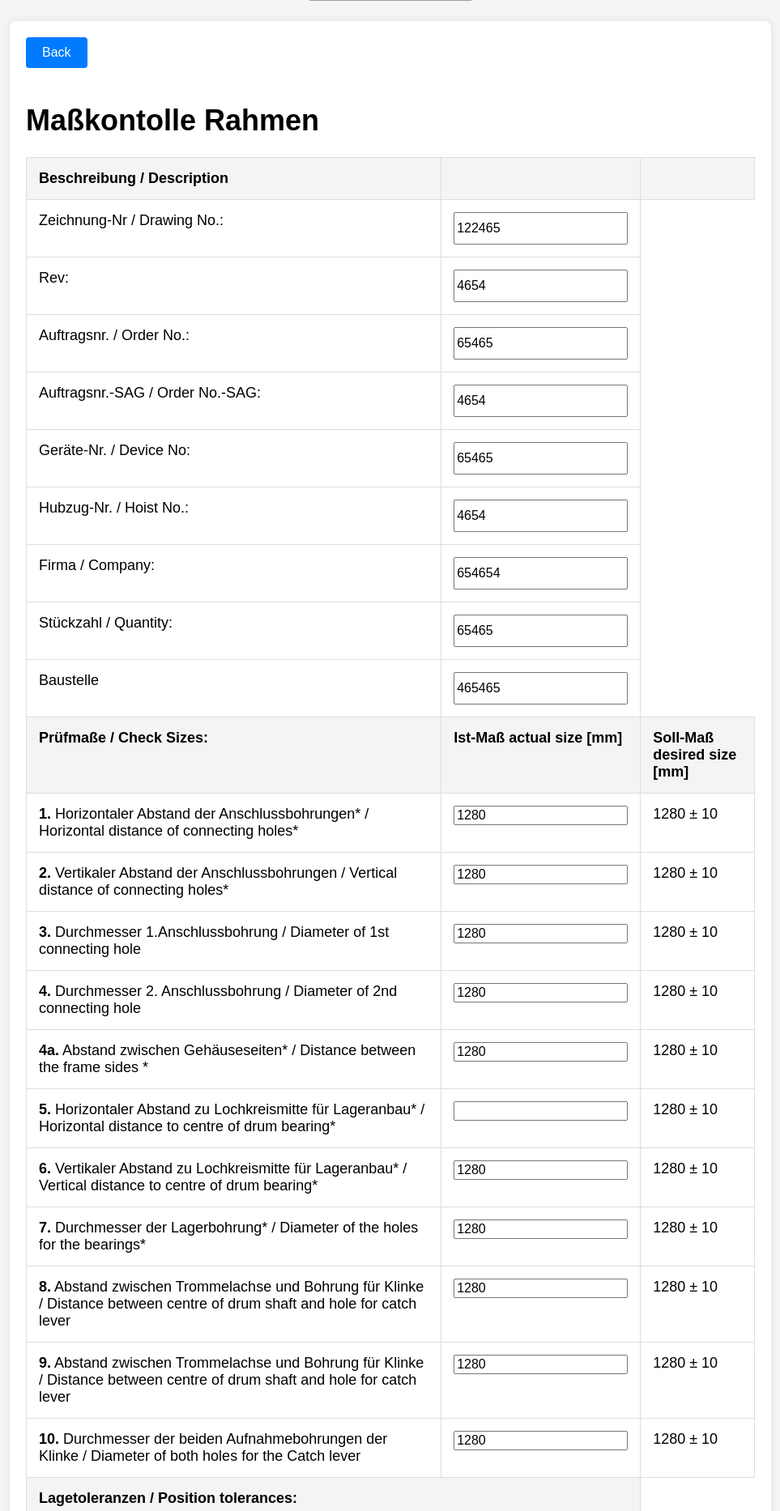
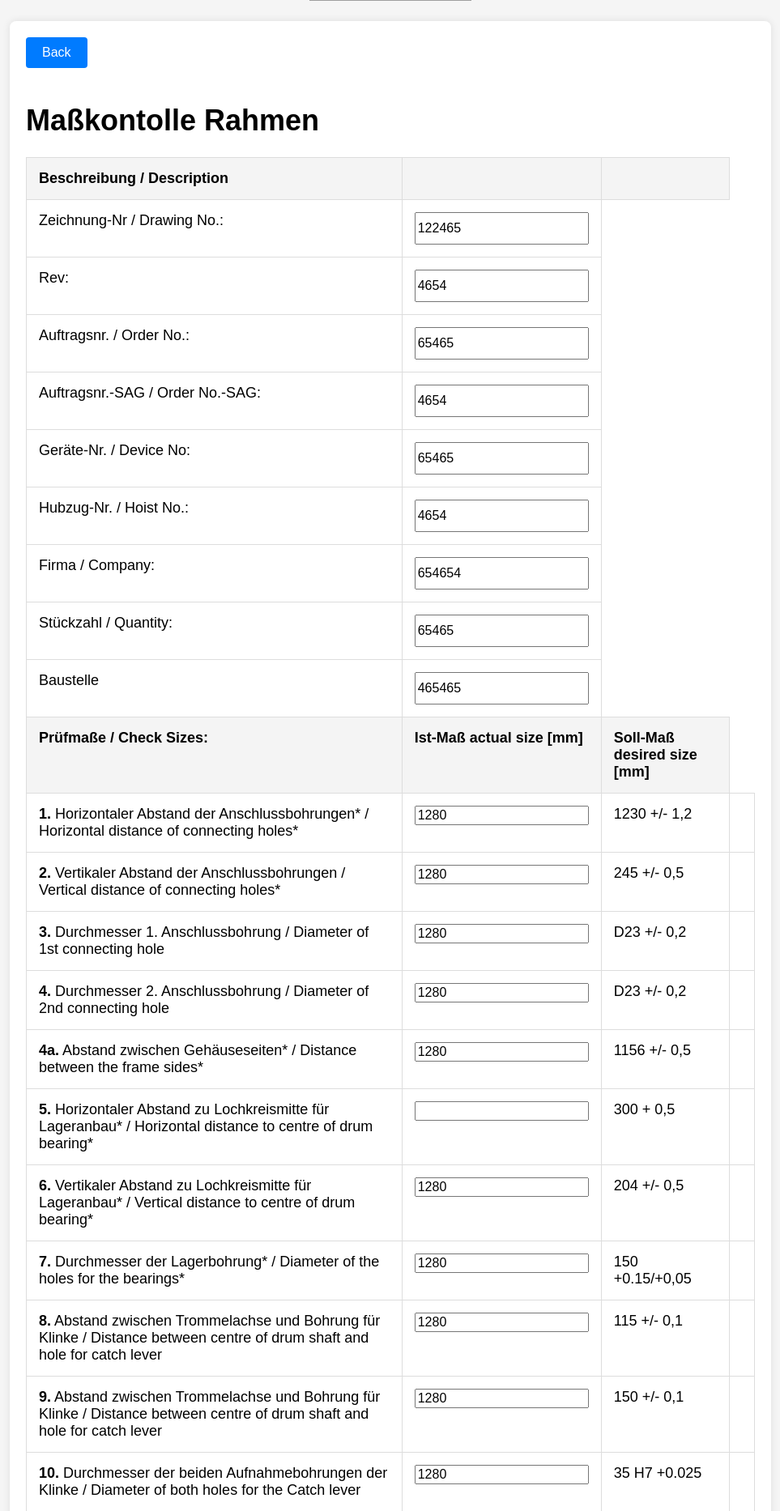
Before and after one commit to mammadli98/constructionSite, a Django app: page /protocolHubzugLiftingHost/5/ in a window 1280 px wide. Shown: the part 169-2035 px from the top of the page at 81% size, without its empty margins (158-1121 px from the left). Run offline with Django 4.2, Linux system fonts and the light colour scheme; data comes from the database, SQL or seed files in the repository; both versions use the stored data as it was after the commit; grey boxes are pictures that could not be loaded.

Commit message:
Updated protocol status

```diff
--- a/myapp/helper/modelsHelper.py
+++ b/myapp/helper/modelsHelper.py
@@ -4,6 +4,7 @@ class ProtocolHubzugLiftingHost(models.Model):
     isSaved = models.BooleanField(default=False)
     isClosed = models.BooleanField(default=False)
     isExported = models.BooleanField(default=False)
+    isCorrecturNeeded = models.BooleanField(default=False)
 
     protocolName  = "Maßkontolle Rahmen"
     drawing = models.TextField(verbose_name="Zeichnung-Nr / Drawing No.", null=True, blank=True)
--- a/myapp/views.py
+++ b/myapp/views.py
@@ -123,7 +123,10 @@ def userView(request):
     else:
         userPasswordForm = PasswordChangeForm(request.user)
 
+    username = request.session.get('username', '')
+
     context = {
+        'username': username,
         'baustellen_list': newBaustelle.objects.all(),
         'fahrzeug_list': newFahrzeug.objects.all(),
         'userPassword_form': userPasswordForm,
@@ -178,6 +181,7 @@ def protocolHubzugLiftingHostView(request, protocol_id):
 
 @require_http_methods(["POST"])
 def protocolHubzugLiftingHostUpdate(request, protocol_id):
+    currentUser = request.user
     protokol = get_object_or_404(ProtocolHubzugLiftingHost, pk=protocol_id)
     fahrzeug_id = request.GET.get('fahrzeugId', '')
     protokol.last_changer = request.user.username
@@ -209,17 +213,32 @@ def protocolHubzugLiftingHostUpdate(request, protocol_id):
     protokol.department = request.POST.get('department', '')
     protokol.baustelle = request.POST.get('baustelle', '')
 
+    if request.POST.get('korrektur', '') == 'True':
+        protokol.isCorrecturNeeded = True
+    else:
+        protokol.isCorrecturNeeded = False
+
     protokol.isSaved = True
     protokol.save()
-    return render(request, 'protocolHubzugLiftingHost.html', {'protokol': protokol, 'fahrzeug_id': fahrzeug_id})
+    return render(request, 'protocolHubzugLiftingHost.html', {'protokol': protokol, 'fahrzeug_id': fahrzeug_id, 'current_user': currentUser})
 
 @require_http_methods(["POST"])
 def protocolHubzugLiftingHostClose(request, protocol_id):
+    currentUser = request.user
     protokol = get_object_or_404(ProtocolHubzugLiftingHost, pk=protocol_id)
     fahrzeug_id = request.GET.get('fahrzeugId', '')
     protokol.isClosed = True
     protokol.save()
-    return render(request, 'protocolHubzugLiftingHost.html', {'protokol': protokol, 'fahrzeug_id': fahrzeug_id})
+
+    fahrzeug_id = request.GET.get('fahrzeugId', None)
+    fahrzeug = newFahrzeug.objects.get(id=fahrzeug_id)
+    context = {
+        'username': currentUser.username,
+        'fahrzeug_id': fahrzeug_id,
+        'hubzug': fahrzeug.hubzug
+    }
+    return render(request, 'hubzug.html', context)
+
 
 @require_http_methods(["POST"])
 def exportProtokolHubzugLiftingHost(request, protocol_id):
--- a/templates/hubzug.html
+++ b/templates/hubzug.html
@@ -36,6 +36,8 @@
           <div class="circle green"></div>
           {% elif hubzug.protocol1.isClosed %}
           <div class="circle yellow"></div>
+          {% elif hubzug.protocol1.isCorrecturNeeded %}
+          <div class="circle red"></div>
           {% elif hubzug.protocol1.isSaved %}
           <div class="circle blue"></div>
           {% else %}
--- a/templates/protocolHubzugLiftingHost.html
+++ b/templates/protocolHubzugLiftingHost.html
@@ -73,100 +73,123 @@
                     <td><b>1.</b> Horizontaler Abstand der Anschlussbohrungen* / Horizontal distance of connecting holes*</td>
                     <td>
                         <input type="number" id="check_size_1" name="check_size_1"
-                               data-min="1270" data-max="1290" class="textarea-control"
-                               value="{{ protokol.check_size_1|default_if_none:'' }}">
+                               data-min="1228.8" data-max="1231.2" class="textarea-control"
+                               step="0.1"
+                               value="{{ protokol.check_size_1|default_if_none:'' }}"
+                               oninput="validateInput(this, 'status_1')">
                     </td>
-                    <td> 1280 ± 10</td>
+                    <td> 1230 +/- 1,2</td>
+                    <td id="status_1"></td>
                 </tr>
                 <tr>
                     <td><b>2.</b> Vertikaler Abstand der Anschlussbohrungen / Vertical distance of connecting holes*</td>
                     <td>
                         <input type="number" id="check_size_2" name="check_size_2"
-                               data-min="1270" data-max="1290" class="textarea-control"
-                               value="{{ protokol.check_size_2|default_if_none:'' }}">
+                                data-min="244.5" data-max="245.5" class="textarea-control"
+                                step="0.1"
+                               value="{{ protokol.check_size_2|default_if_none:'' }}" oninput="validateInput(this, 'status_2')">
                     </td>
-                    <td> 1280 ± 10</td>
+                    <td> 245 +/- 0,5</td>
+                    <td id="status_2"></td>
                 </tr>
                 <tr>
-                    <td><b>3.</b> Durchmesser 1.Anschlussbohrung / Diameter of 1st connecting hole</td>
+                    <td><b>3.</b> Durchmesser 1. Anschlussbohrung / Diameter of 1st connecting hole</td>
                     <td>
                         <input type="number" id="check_size_3" name="check_size_3"
-                               data-min="1270" data-max="1290" class="textarea-control"
-                               value="{{ protokol.check_size_3|default_if_none:'' }}">
+                                data-min="22.8" data-max="23.2" class="textarea-control"
+                                step="0.1"
+                               value="{{ protokol.check_size_3|default_if_none:'' }}" oninput="validateInput(this, 'status_3')">
                     </td>
-                    <td> 1280 ± 10</td>
+                    <td> D23 +/- 0,2</td>
+                    <td id="status_3"></td>
                 </tr>
                 <tr>
                     <td><b>4.</b> Durchmesser 2. Anschlussbohrung / Diameter of 2nd connecting hole</td>
                     <td>
                         <input type="number" id="check_size_4" name="check_size_4"
-                               data-min="1270" data-max="1290" class="textarea-control"
-                               value="{{ protokol.check_size_4|default_if_none:'' }}">
+                                data-min="22.8" data-max="23.2" class="textarea-control"
+                                step="0.1"
+                               value="{{ protokol.check_size_4|default_if_none:'' }}" oninput="validateInput(this, 'status_4')">
                     </td>
-                    <td> 1280 ± 10</td>
+                    <td> D23 +/- 0,2</td>
+                    <td id="status_4"></td>
                 </tr>
                 <tr>
-                    <td><b>4a.</b> Abstand zwischen Gehäuseseiten* / Distance between the frame sides *</td>
+                    <td><b>4a.</b> Abstand zwischen Gehäuseseiten* / Distance between the frame sides*</td>
                     <td>
                         <input type="number" id="check_size_4a" name="check_size_4a"
-                               data-min="1270" data-max="1290" class="textarea-control"
-                               value="{{ protokol.check_size_4a|default_if_none:'' }}">
+                                data-min="1155.5" data-max="1156.5" class="textarea-control"
+                                step="0.1"
+                               value="{{ protokol.check_size_4a|default_if_none:'' }}" oninput="validateInput(this, 'status_4a')">
                     </td>
-                    <td> 1280 ± 10</td>
+                    <td> 1156 +/- 0,5</td>
+                    <td id="status_4a"></td>
                 </tr>
                 <tr>
                     <td><b>5.</b> Horizontaler Abstand zu Lochkreismitte für Lageranbau* / Horizontal distance to centre of drum bearing*</td>
                     <td>
                         <input type="number" id="check_size_5" name="check_size_5"
-                               data-min="1270" data-max="1290" class="textarea-control"
-                               value="{{ protokol.check_size_5|default_if_none:'' }}">
+                                data-min="300" data-max="300.5" class="textarea-control"
+                                step="0.1"
+                               value="{{ protokol.check_size_5|default_if_none:'' }}" oninput="validateInput(this, 'status_5')">
                     </td>
-                    <td> 1280 ± 10</td>
+                    <td> 300 + 0,5</td>
+                    <td id="status_5"></td>
                 </tr>
                 <tr>
                     <td><b>6.</b> Vertikaler Abstand zu Lochkreismitte für Lageranbau* / Vertical distance to centre of drum bearing*</td>
                     <td>
                         <input type="number" id="check_size_6" name="check_size_6"
-                               data-min="1270" data-max="1290" class="textarea-control"
-                               value="{{ protokol.check_size_6|default_if_none:'' }}">
+                                data-min="203.5" data-max="204.5" class="textarea-control"
+                                step="0.1"
+                               value="{{ protokol.check_size_6|default_if_none:'' }}" oninput="validateInput(this, 'status_6')">
                     </td>
-                    <td> 1280 ± 10</td>
+                    <td> 204 +/- 0,5</td>
+                    <td id="status_6"></td>
                 </tr>
                 <tr>
                     <td><b>7.</b> Durchmesser der Lagerbohrung* / Diameter of the holes for the bearings*</td>
                     <td>
                         <input type="number" id="check_size_7" name="check_size_7"
-                               data-min="1270" data-max="1290" class="textarea-control"
-                               value="{{ protokol.check_size_7|default_if_none:'' }}">
+                                 data-min="1270" data-max="1290" class="textarea-control"
+                                 step="0.1"
+                               value="{{ protokol.check_size_7|default_if_none:'' }}" oninput="validateInput(this, 'status_7')">
                     </td>
-                    <td> 1280 ± 10</td>
+                    <td> 150 +0.15/+0,05</td>
+                    <td id="status_7"></td>
                 </tr>
                 <tr>
                     <td><b>8.</b> Abstand zwischen Trommelachse und Bohrung für Klinke / Distance between centre of drum shaft and hole for catch lever</td>
                     <td>
                         <input type="number" id="check_size_8" name="check_size_8"
-                               data-min="1270" data-max="1290" class="textarea-control"
-                               value="{{ protokol.check_size_8|default_if_none:'' }}">
+                                data-min="114.9" data-max="115.1" class="textarea-control"
+                                step="0.1"
+                               value="{{ protokol.check_size_8|default_if_none:'' }}" oninput="validateInput(this, 'status_8')">
                     </td>
-                    <td> 1280 ± 10</td>
+                    <td> 115 +/- 0,1</td>
+                    <td id="status_8"></td>
                 </tr>
                 <tr>
                     <td><b>9.</b> Abstand zwischen Trommelachse und Bohrung für Klinke / Distance between centre of drum shaft and hole for catch lever</td>
                     <td>
                         <input type="number" id="check_size_9" name="check_size_9"
-                               data-min="1270" data-max="1290" class="textarea-control"
-                               value="{{ protokol.check_size_9|default_if_none:'' }}">
+                                data-min="149.9" data-max="150.1" class="textarea-control"
+                                step="0.1"
+                               value="{{ protokol.check_size_9|default_if_none:'' }}" oninput="validateInput(this, 'status_9')">
                     </td>
-                    <td> 1280 ± 10</td>
+                    <td> 150 +/- 0,1</td>
+                    <td id="status_9"></td>
                 </tr>
                 <tr>
                     <td><b>10.</b> Durchmesser der beiden Aufnahmebohrungen der Klinke / Diameter of both holes for the Catch lever</td>
                     <td>
                         <input type="number" id="check_size_10" name="check_size_10"
-                               data-min="1270" data-max="1290" class="textarea-control"
-                               value="{{ protokol.check_size_10|default_if_none:'' }}">
+                                data-min="35" data-max="35.025" class="textarea-control"
+                                step="0.1"
+                               value="{{ protokol.check_size_10|default_if_none:'' }}" oninput="validateInput(this, 'status_10')">
                     </td>
-                    <td> 1280 ± 10</td>
+                    <td> 35 H7 +0.025</td>
+                    <td id="status_10"></td>
                 </tr>
                 <tr>
                     <th colspan="2">Lagetoleranzen / Position tolerances:</th>
@@ -175,10 +198,15 @@
                     <td><b>11.</b> Rechtwinkligkeit Trommellagerachse zu beiden Flächen der Seitenscheiben Pos. 1+2 / Right angle drum axle to both sides of the hoist frame Pos. 1 and Pos. 2</td>
                     <td>
                         <input type="number" id="position_tolerance_11" name="position_tolerance_11"
-                               data-min="1270" data-max="1290" class="textarea-control"
-                               value="{{ protokol.position_tolerance_11|default_if_none:'' }}">
+                                data-min="1270" data-max="1290"  class="textarea-control"
+                                step="0.1"
+                               value="{{ protokol.position_tolerance_11|default_if_none:'' }}" oninput="validateInput(this, 'status_11')">
                     </td>
-                    <td> 1280 ± 10</td>
+                    <td> 0,3 mm zu B</td>
+                    <td id="status_11"></td>
+                </tr>
+                <tr>
+                    <td><input type="text" id="korrektur" name="korrektur" style="display:none;" value=""></td>
                 </tr>
 
                 <tr>
@@ -221,7 +249,7 @@
                 {% if current_user.pruefer == True %}
                 <button type="button" class="btn-save-export" onclick="submitExportForm(this)" data-url="{% url 'exportProtokolHubzugLiftingHost' protokol.id %}?fahrzeugId={{ fahrzeug_id }}" {% if not protokol.isSaved %}disabled{% endif %}>Protokol zustimmen</button>
                 {% else %}
-                <button type="button" class="btn-save-export" onclick="submitExportForm(this)" data-url="{% url 'protocolHubzugLiftingHostClose' protokol.id %}?fahrzeugId={{ fahrzeug_id }}" {% if not protokol.isSaved %}disabled{% endif %}>Protokol abscließen</button>
+                <button type="button" class="btn-save-export" onclick="submitClosedForm(this)" data-url="{% url 'protocolHubzugLiftingHostClose' protokol.id %}?fahrzeugId={{ fahrzeug_id }}" {% if not protokol.isSaved %}disabled{% endif %}>Protokol abscließen</button>
                 {% endif %}
             </div>
         </form>
--- a/templates/userView.html
+++ b/templates/userView.html
@@ -11,7 +11,7 @@
 <body>
     <div class="container-fluid">
         <header class="header">
-            <h1>Welcome User</h1>
+            <h1>Welcome, {{ username }}</h1>
             <!-- Button to open the password change modal -->
             <button type="button" class="btn btn-warning" data-toggle="modal" data-target="#passwordChangeModal">
                 Change Password
```
Also changed, not shown: myapp/static/myapp/protocolHubzugLiftingHost.js (+96 -4 lines), db.sqlite3, myapp/migrations/0004_protocolhubzugliftinghost_iscorrecturneeded.py (added).
